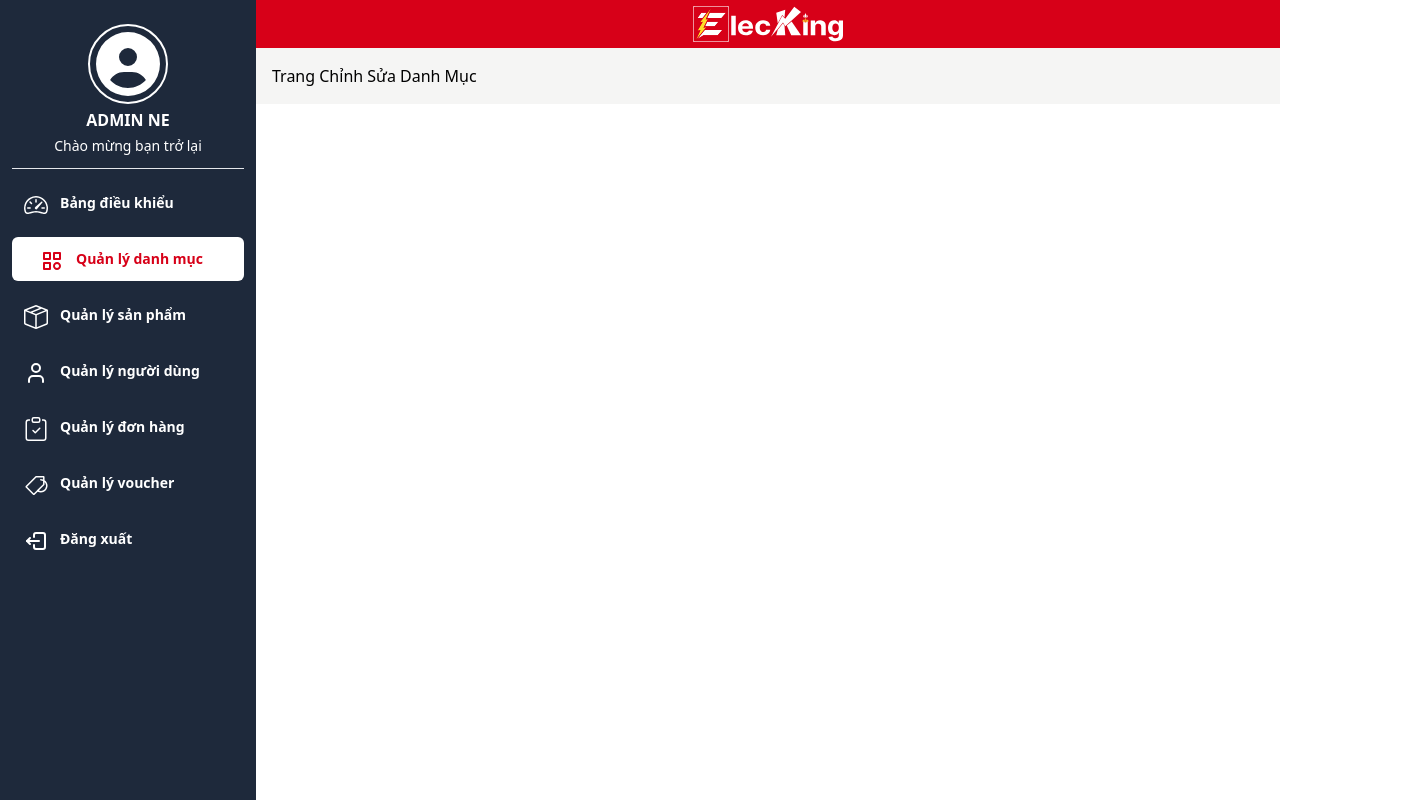
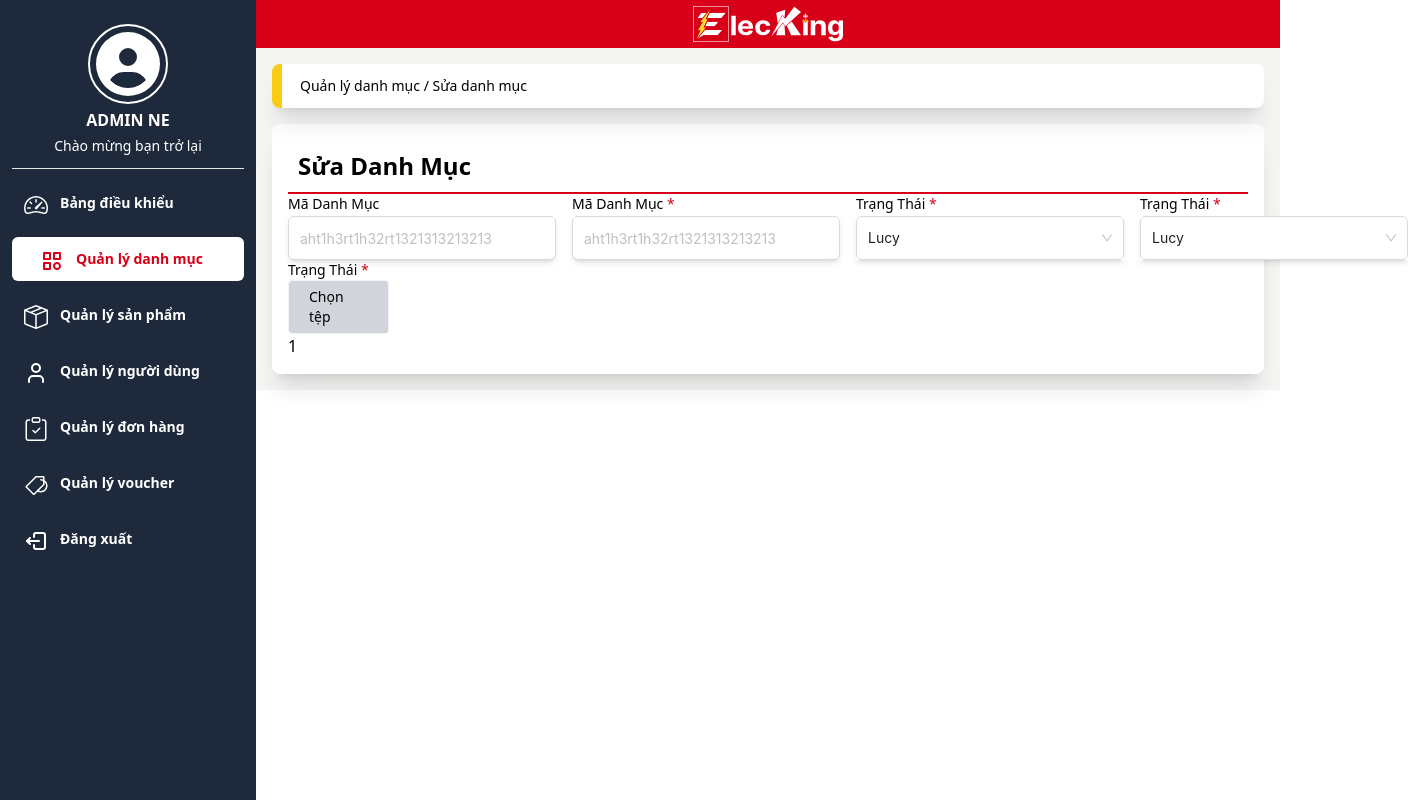
Before and after one commit to Khangdao0311/elecking-nextjs-client, a Next.js app: page /admin/category/edit/1 in a window 1280 px wide. Shown: the whole page, 1408 px wide, since content can reach past the window. Built offline with nearby package versions, Linux system fonts and the light colour scheme.

Commit message:
cập nhật page admin user

```diff
--- a/src/app/pages/admin/category/edit/CategoryEdit.tsx
+++ b/src/app/pages/admin/category/edit/CategoryEdit.tsx
@@ -1,5 +1,70 @@
+"use client";
+import React from 'react';
+import { Input } from 'antd';
+import TitleAdmin from "@/app/components/admin/TitleAdmin";
+import { Select } from 'antd';
+
 function CategoryEdit() {
-  return <div>Trang Chỉnh Sửa Danh Mục</div>;
+  const handleChange = (value: string) => {
+    console.log(`selected ${value}`);
+  };
+  return (
+    <>
+      <TitleAdmin title="Quản lý danh mục / Sửa danh mục" />
+      <div className="bg-white shadow-xl rounded-lg px-4 py-4 flex items-start flex-col gap-4">
+        <div className="w-full">
+          <div className="w-full">
+            <div className="w-full p-2.5 text-2xl font-semibold border-b-2 border-primary">Sửa Danh Mục</div>
+          </div>
+          <div className='flex items-center gap-4'>
+            <div className='flex gap-0.5 flex-col'>
+              <div className='text-sm font-medium'>Mã Danh Mục</div>
+              <Input className='w-[268px] h-11 shadow-md' placeholder="aht1h3rt1h32rt1321313213213" />
+            </div>
+            <div className='flex gap-0.5 flex-col'>
+              <div className='text-sm font-medium'>Mã Danh Mục <span className='text-primary'>*</span></div>
+              <Input className='w-[268px] h-11 shadow-md' placeholder="aht1h3rt1h32rt1321313213213" />
+            </div>
+            <div className='flex gap-0.5 flex-col'>
+              <div className='text-sm font-medium'>Trạng Thái <span className='text-primary'>*</span></div>
+              <Select className='shadow-md'
+                defaultValue="lucy"
+                style={{ width: 268, height: 44 }}
+                onChange={handleChange}
+                options={[
+                  { value: 'jack', label: 'Jack' },
+                  { value: 'lucy', label: 'Lucy' },
+                  { value: 'Yiminghe', label: 'yiminghe' },
+                  { value: 'disabled', label: 'Disabled', disabled: true },
+                ]}
+              />
+            </div>
+            <div className='flex gap-0.5 flex-col'>
+              <div className='text-sm font-medium'>Trạng Thái <span className='text-primary'>*</span></div>
+              <Select className='shadow-md'
+                defaultValue="lucy"
+                style={{ width: 268, height: 44 }}
+                onChange={handleChange}
+                options={[
+                  { value: 'jack', label: 'Jack' },
+                  { value: 'lucy', label: 'Lucy' },
+                  { value: 'Yiminghe', label: 'yiminghe' },
+                  { value: 'disabled', label: 'Disabled', disabled: true },
+                ]}
+              />
+            </div>
+          </div>
+          <div>
+            <div className='text-sm font-medium'>Trạng Thái <span className='text-primary'>*</span></div>
+            <div>
+              <div className='w-[101px] text-sm font-normal pt-1.5 pb-1.5 pr-5 pl-5 bg-gray-300 border border-gray-100 rounded'>Chọn tệp</div>
+              <div><span>1</span></div>
+            </div>
+          </div>
+        </div>
+      </div>
+    </>
+  );
 }
 
 export default CategoryEdit;
--- a/src/app/pages/admin/category/list/CategoryList.tsx
+++ b/src/app/pages/admin/category/list/CategoryList.tsx
@@ -310,7 +310,6 @@ function CategoryList() {
           </tbody>
         </table>
         <div className="flex w-full justify-end"><Pagination defaultCurrent={1} align="end" total={500} showSizeChanger={false}/></div>
-
       </div>
     </>
   );
```
